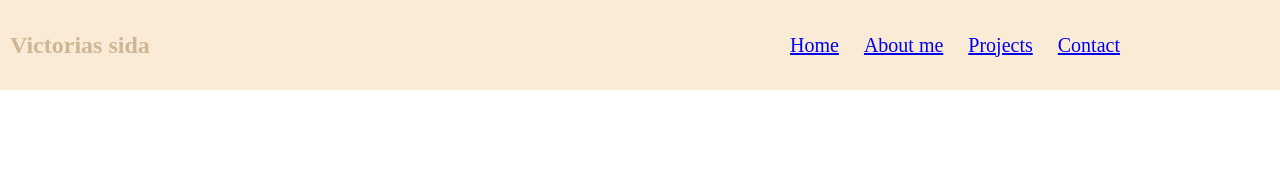
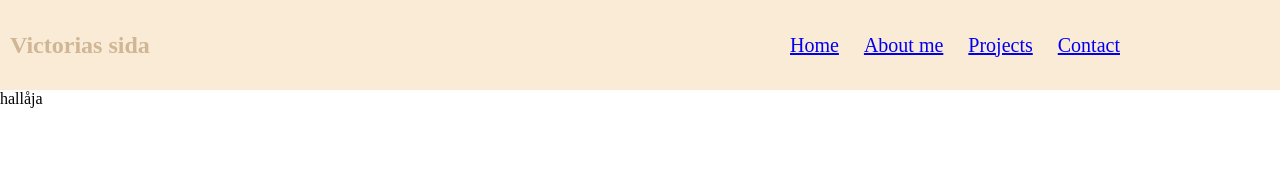
Before and after one commit to vickanS/Reactify-Portfolio, a React (Vite) app: page /projects in a window 1280 px wide. Shown: the top 180 px of the page. Built offline with nearby package versions, Linux system fonts and the light colour scheme.

Commit message:
Update App.jsx

```diff
--- a/src/App.jsx
+++ b/src/App.jsx
@@ -5,7 +5,7 @@ import Nav from "./components/Nav"
 import Home from "./pages/Home"
 import Contact from "./pages/Contact"
 import About from './pages/About'
-
+import Projects from './pages/Projects'
 
 function App() {
 
@@ -20,6 +20,7 @@ function App() {
         <Route index path="/" element={<Home />} />
         <Route path="/about" element={<About />} />
         <Route path="/contact" element={<Contact />} />
+        <Route path="/projects" element={<Projects />} />
 
       </Routes>
 
```
